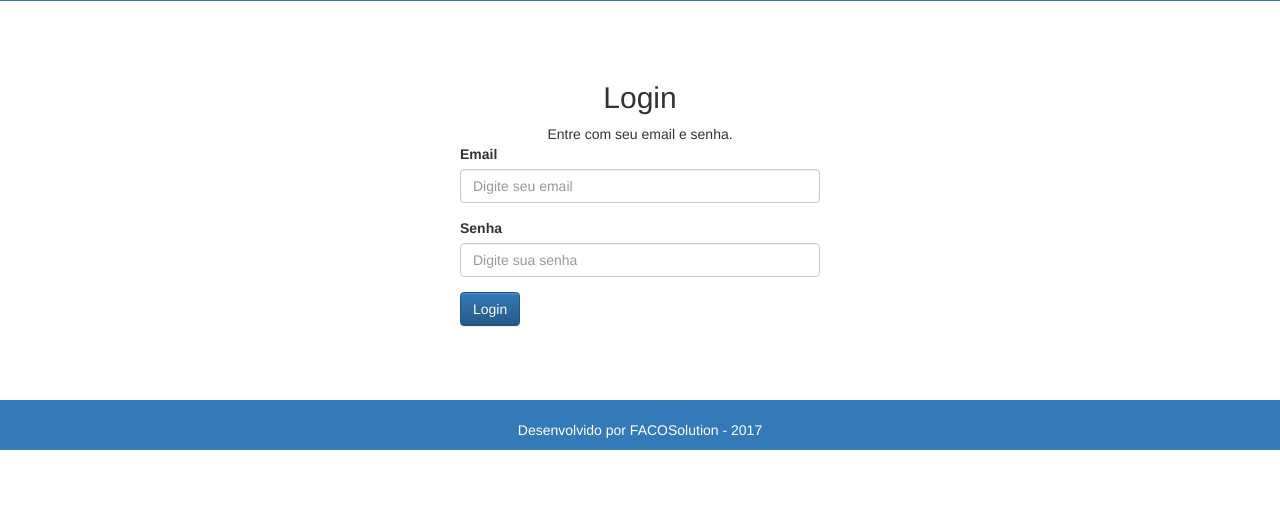
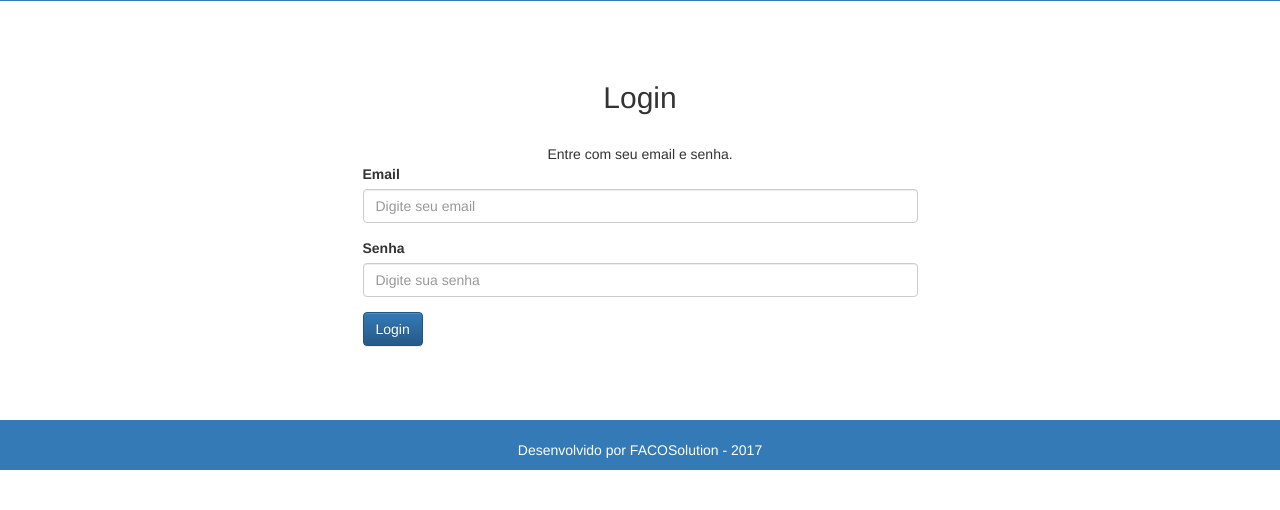
Before and after one commit to FACTOSolution/Site-Quimica, a Django app: page /login/ in a window 1280 px wide. Shown: the part 290-800 px from the top of the page. Run offline with Django 3.2, Linux system fonts and the light colour scheme; some libraries are stand-ins or nearby versions.

Commit message:
alterando tela de login

```diff
--- a/site_functions/templates/site_functions/login.html
+++ b/site_functions/templates/site_functions/login.html
@@ -4,31 +4,44 @@
 
 	<section class="meu-bloco">
 		<div class="container">
-			<div class="row text-center">
-				<h2 class="section-heading">Login</h2>
-			</div>
 
 			<div class="row">
 				<div class="col-sm-4"></div>
-				<div class="col-sm-4">
+				<div class="col-sm-4 text-center">
+					<h2 class="section-heading">Login</h2>
+				</div>
+				<div class="col-sm-4"></div>
+			</div>
+
+			<br>
+
+			<div class="row">
+				<div class="col-sm-3"></div>
+				<div class="col-sm-6">
+
 					<form method="post" action="{% url 'user_login' %}">
 					{% csrf_token %}
 						<div class="text-center">
 							{{message|safe|escape}}
 						</div>
+
 						<div class="form-group">
-							<label>Email</label>
+							<label><b>Email</b></label>
 							<input type="text" class="form-control" placeholder="Digite seu email" name="email" required>
 						</div>
+
 						<div class="form-group">
-							<label>Senha</label>
+							<label><b>Senha</b></label>
 							<input type="password" class="form-control" placeholder="Digite sua senha" name="psw" required>
 						</div>
-						<button type="submit" class="btn btn-primary">Login</button>
+
+						<button class="btn btn-primary" type="submit">Login</button>
+
 						<input type="hidden" name="next" value="{{ next }}" />
 					</form>
+
 				</div>
-
+				<div class="col-sm-3"></div>
 			</div>
 		</div>
 	</section>
```
